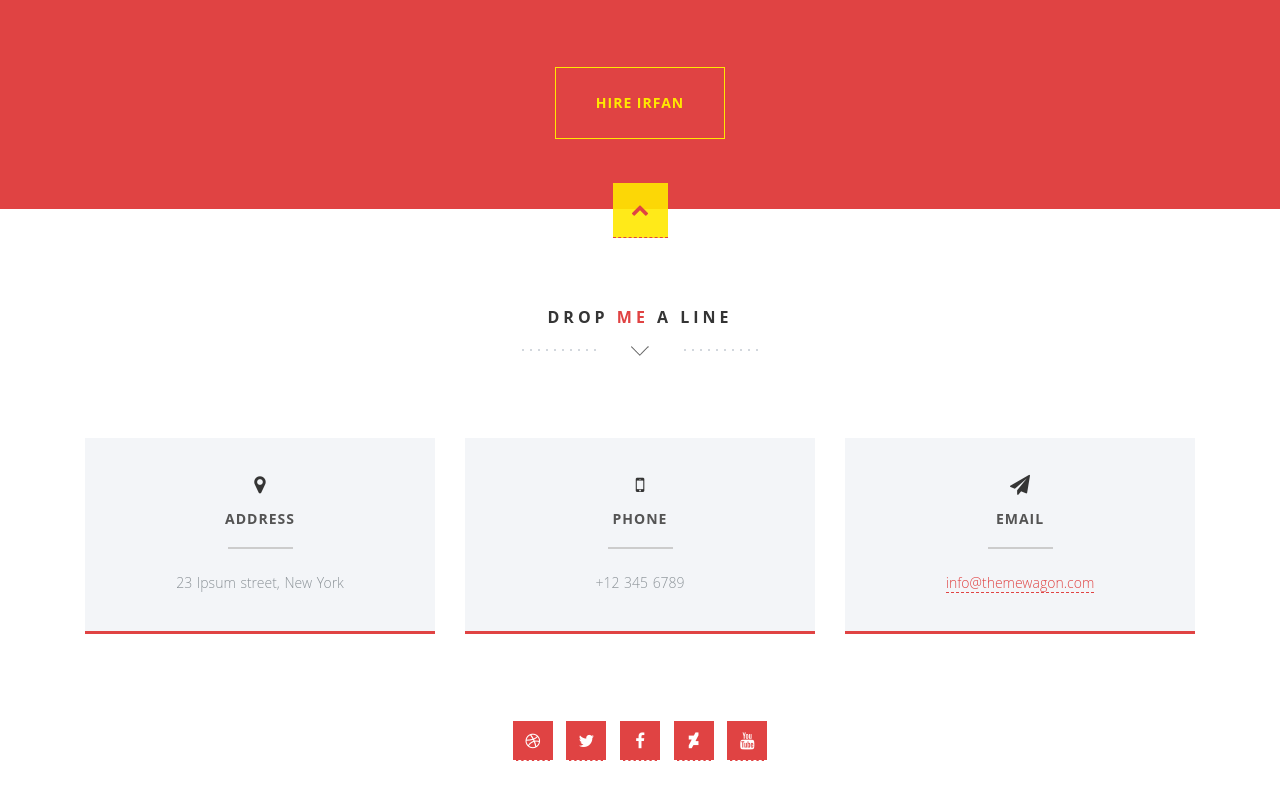
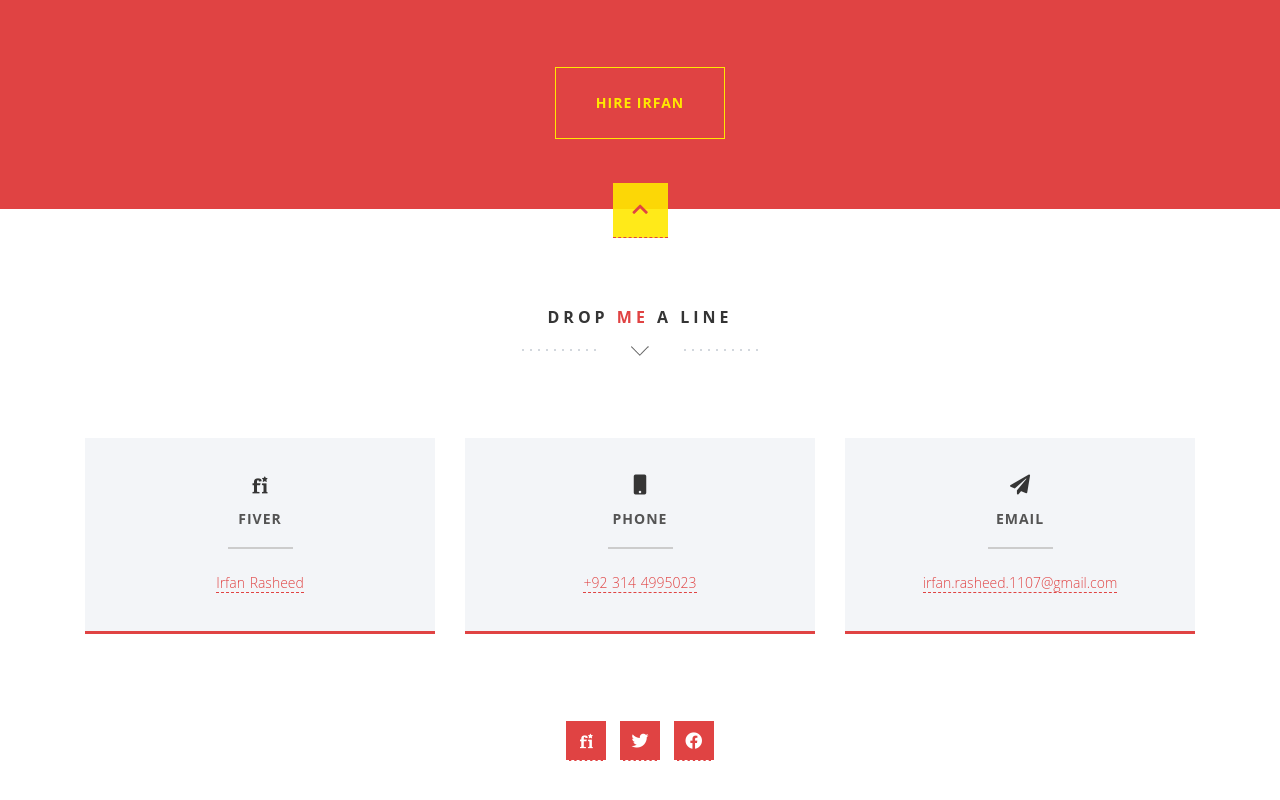
Before and after one commit to irfan907/irfan407.github.io, a plain HTML site: page index.html in a window 1280 px wide. Shown: the part 3035-3835 px from the top of the page. Drawn offline with nearby package versions, Linux system fonts and the light colour scheme; some packages are replaced by stand-ins of ours.

Commit message:
chnged fontawsome icons and fixed menu links

```diff
--- a/index.html
+++ b/index.html
@@ -9,7 +9,7 @@
     <!-- Bootstrap -->
     <link href="assets/bootstrap/css/bootstrap.min.css" rel="stylesheet">
 	<!-- Font-Awesome -->
-    <link href="assets/font-awesome/css/font-awesome.min.css" rel="stylesheet">
+    <link rel="stylesheet" href="https://cdnjs.cloudflare.com/ajax/libs/font-awesome/5.15.3/css/all.min.css" integrity="sha512-iBBXm8fW90+nuLcSKlbmrPcLa0OT92xO1BIsZ+ywDWZCvqsWgccV3gFoRBv0z+8dLJgyAHIhR35VZc2oM/gI1w==" crossorigin="anonymous" />
 	<!-- Lightbox -->
 	<link href="assets/lightbox/css/lightbox.css" rel="stylesheet">
     <!-- Text Rotator-->
@@ -46,10 +46,10 @@
 				<nav class="menu">
 				    <!-- Menu Links -->
 					<div class="icon-list">
-						<a href="#home"><i class="fa fa-fw fa-home"></i><span>Home</span></a>
-						<a href="#about"><i class="fa fa-fw fa-quote-left"></i><span>About</span></a>
-						<a href="#service"><i class="fa fa-fw fa-globe"></i><span>Service</span></a>
-						<a href="#portfolio"><i class="fa fa-fw fa-picture-o"></i><span>Portfolio</span></a>
+						<a href="index.html#home"><i class="fa fa-fw fa-home"></i><span>Home</span></a>
+						<a href="index.html#about"><i class="fa fa-fw fa-quote-left"></i><span>About</span></a>
+						<a href="index.html#service"><i class="fa fa-fw fa-globe"></i><span>Service</span></a>
+						<a href="index.html#portfolio"><i class="fa fa-fw fa-picture-o"></i><span>Portfolio</span></a>
 					</div>
 				</nav>
 			    </div>
@@ -313,22 +313,22 @@
 			  <!-- Adress Box -->
               <div class="col-md-4">
                 <div class="dark-box box-hover">
-                  <h2><i class="fa fa-map-marker"></i><span>Address</span></h2>
-                  <p>23 Ipsum street, New York</p>
+                  <h2><i class="fab fa-fonticons-fi"></i><span>Fiver</span></h2>
+                  <p><a href="https://www.fiverr.com/irfan_rasheeed" target="_blank">Irfan Rasheed</a></p>
                 </div>
               </div>
 			  <!-- Phone Number Box -->
               <div class="col-md-4">
                 <div class="dark-box box-hover">
                   <h2><i class="fa fa-mobile"></i><span>Phone</span></h2>
-                  <p>+12 345 6789</p>
+                  <p><a href="tel:+923144995023">+92 314 4995023</a></p>
                 </div>
               </div>
 			  <!-- E-Mail Box -->
               <div class="col-md-4">
                 <div class="dark-box box-hover">
                   <h2><i class="fa fa-paper-plane"></i><span>Email</span></h2>
-                  <p><a href="index.html#">info@themewagon.com</a></p>
+                  <p><a href="mailto:irfan.rasheed.1107@gmail.com">irfan.rasheed.1107@gmail.com</a></p>
                 </div>
               </div>
             </div>
@@ -337,11 +337,10 @@
             <div class="row">
               <div class="col-md-12">
                 <ul class="social-buttons">
-                  <li><a href="#" class="social-btn"><i class="fa fa-dribbble"></i></a></li><!-- dribble -->
-                  <li><a href="#" class="social-btn"><i class="fa fa-twitter"></i></a></li><!-- twitter -->
-                  <li><a href="#" class="social-btn"><i class="fa fa-facebook"></i></a></li><!-- facebook -->
-				  <li><a href="#" class="social-btn"><i class="fa fa-deviantart"></i></a></li><!-- deviantart -->
-				  <li><a href="#" class="social-btn"><i class="fa fa-youtube"></i></a></li><!-- youtube -->
+
+                  <li><a href="https://www.fiverr.com/irfan_rasheeed" target="_blank" class="social-btn"><i class="fab fa-fonticons-fi"></i></a></li><!-- fiver -->
+                  <li><a href="#" class="social-btn"><i class="fab fa-twitter"></i></a></li><!-- twitter -->
+                  <li><a href="#" class="social-btn"><i class="fab fa-facebook"></i></a></li><!-- facebook -->
                 </ul>
               </div>
             </div>
```
